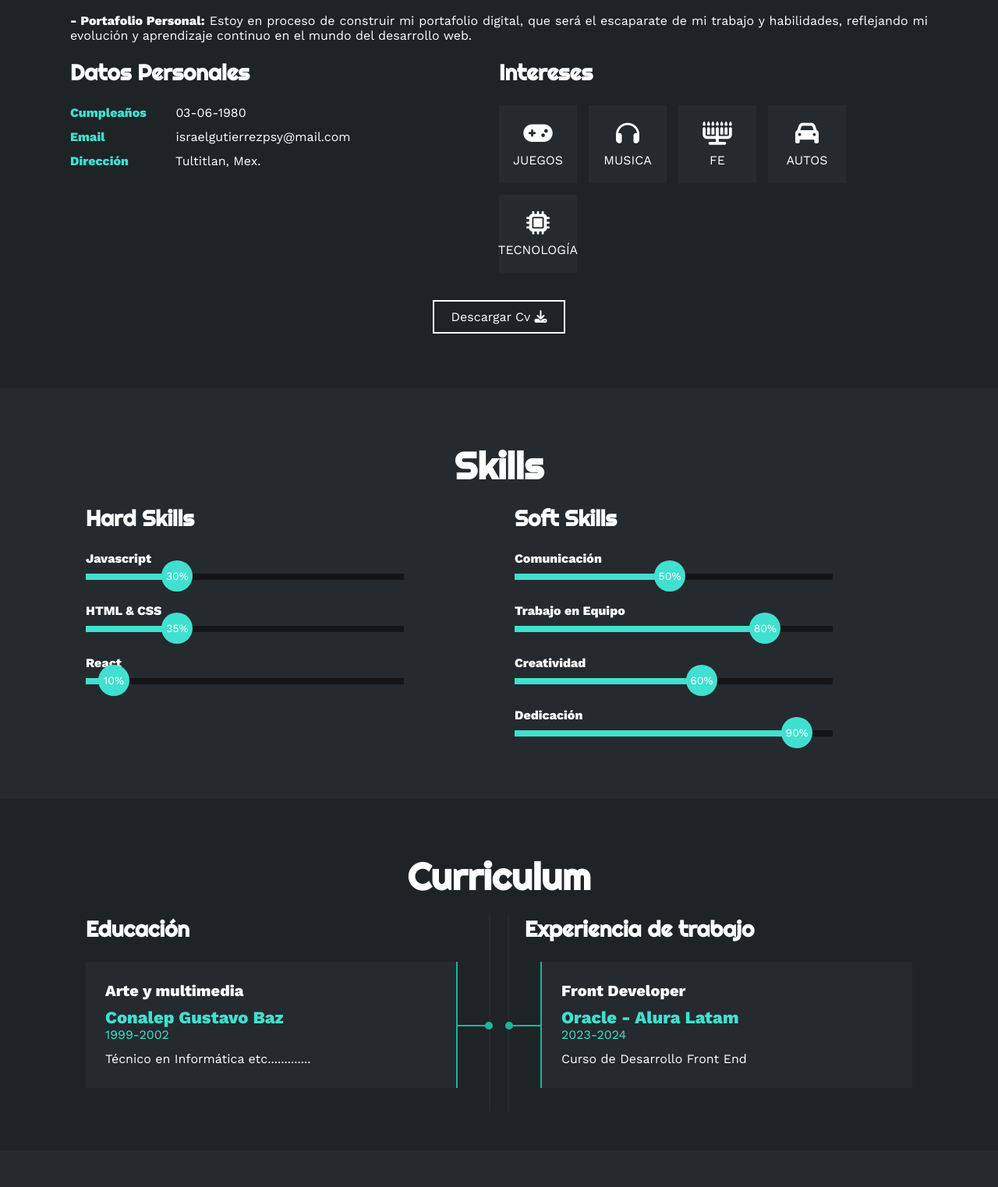
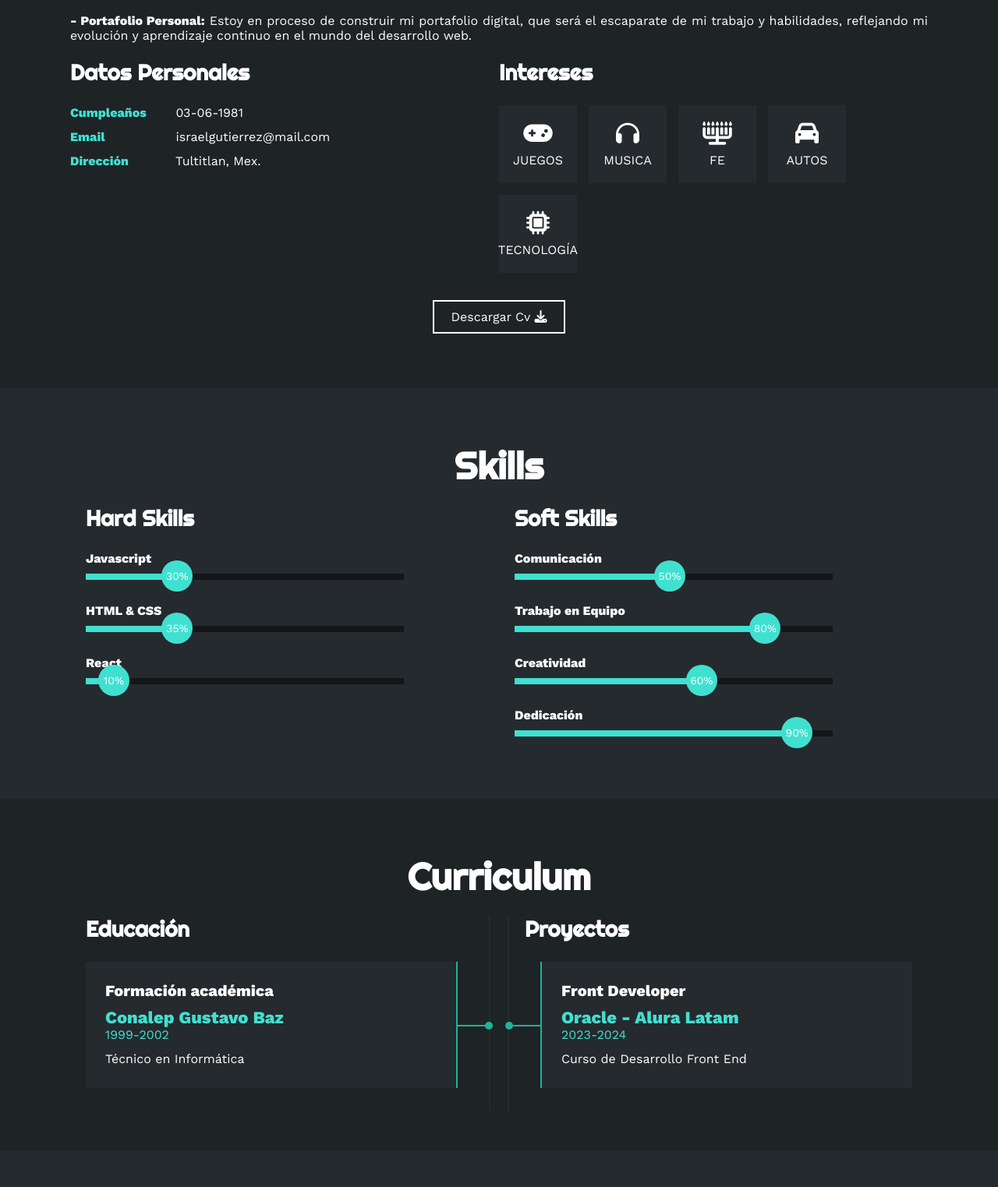
Before and after one commit to beneisrael/proyecto-portafolio, a plain HTML site: page index.html in a window 1280 px wide. Shown: the part 1168-2691 px from the top of the page at 78% size. Drawn offline with nearby package versions, Linux system fonts and the light colour scheme.

Commit message:
correccion datos

```diff
--- a/index.html
+++ b/index.html
@@ -38,9 +38,9 @@
             <h1>ISRAEL GUTIERREZ</h1>
             <h2>Diseñador WEB</h2>
             <div class="redes">
-                <a href="https://www.google.com/?hl=es"><i class="fa-brands fa-facebook-f"></i></a>
-                <a href="#"><i class="fa-brands fa-linkedin"></i></a>
-                <a href="#"><i class="fa-brands fa-github"></i></a>
+                <a href="https://www.facebook.com/beneisraelbisnes?mibextid=ZbWKwL"><i class="fa-brands fa-facebook-f"></i></a>
+                <a href="https://www.linkedin.com/in/israel-gutierrez-pineda-pfe?utm_source=share&utm_campaign=share_via&utm_content=profile&utm_medium=android_app"><i class="fa-brands fa-linkedin"></i></a>
+                <a href="https://beneisrael.github.io/juego-isra2/"><i class="fa-brands fa-github"></i></a>
             </div>
         </div>
     </section>
@@ -64,11 +64,11 @@
                        <ul>
                         <li>
                             <strong>Cumpleaños</strong>
-                            03-06-1980
+                            03-06-1981
                         </li>
                         <li>
                             <strong>Email</strong>
-                            israelgutierrezpsy@mail.com
+                            israelgutierrez@mail.com
                         </li>
                         <li>
                             <strong>Dirección</strong>
@@ -189,17 +189,17 @@
                 <div class="col izquierda">
                     <h3>Educación</h3>
                     <div class="item izq">
-                        <h4>Arte y multimedia</h4>
+                        <h4>Formación académica</h4>
                         <span class="casa">Conalep Gustavo Baz</span>
                         <span class="fecha">1999-2002</span>
-                        <p>Técnico en Informática etc.............</p>
+                        <p>Técnico en Informática</p>
                         <div class="conectori">
                             <div class="circuloi"></div>
                         </div>
                     </div>
                 </div>
                 <div class="col derecha">
-                    <h3>Experiencia de trabajo</h3>
+                    <h3>Proyectos</h3>
                     <div class="item der">
                         <h4>Front Developer</h4>
                         <span class="casa">Oracle - Alura Latam</span>
```
